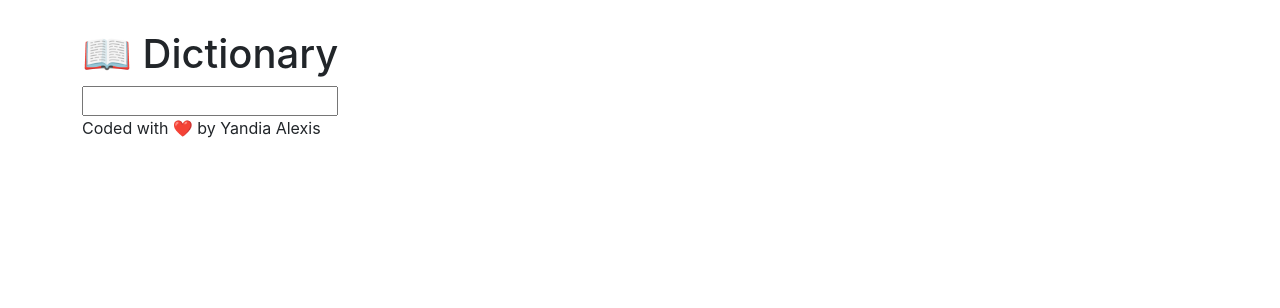
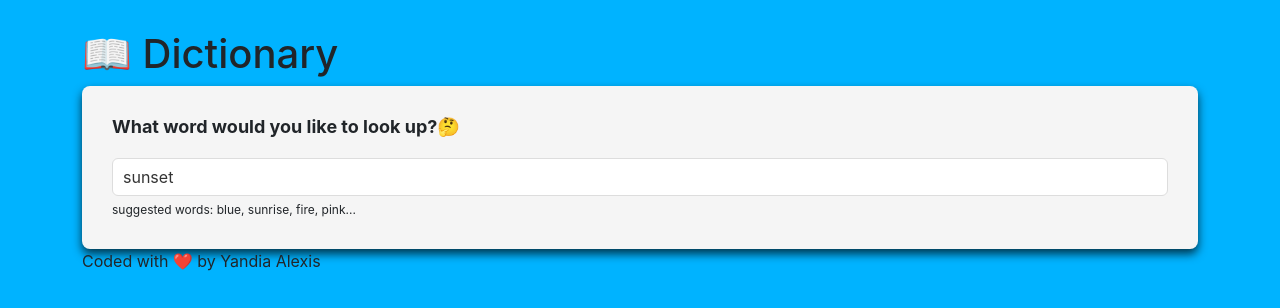
Before and after one commit to yand160/dictionary-project, a React (Create React App) app: page / in a window 1280 px wide. Shown: the top 308 px of the page. Built offline with nearby package versions, Linux system fonts and the light colour scheme; no server answers.

Commit message:
added css styling

```diff
--- a/src/App.css
+++ b/src/App.css
@@ -1,3 +1,12 @@
+body {
+  background: rgb(0, 179, 255);
+}
+
+a {
+  color: rgb(0, 179, 255);
+}
+
+
 .App-header {
   margin: 30px 0;
 }
--- a/src/Dictionary.css
+++ b/src/Dictionary.css
@@ -1,6 +1,25 @@
+.Dictionary h1 {
+  font-size: 18px;
+  font-weight: bold;
+  margin-bottom: 20px;
+}
 
-.Dictionary h1 {
-    font-size: 18px;
-    font-weight: bold;
-    margin-bottom: 20px;
+.Dictionary section {
+  background: whitesmoke;
+  padding: 30px;
+  border-radius: 8px;
+  box-shadow: 0 5px 10px rgba(0, 0, 0, 0.7);
 }
+
+.Dictionary input {
+  width: 100%;
+  border-radius: 6px;
+  padding: 6px 10px;
+  color: #333;
+  border: 1px solid #ddd;
+}
+
+.Dictionary .hint {
+  font-size: 12px;
+  margin-top: 5px;
+}
--- a/src/Dictionary.js
+++ b/src/Dictionary.js
@@ -3,30 +3,55 @@
 import Results from "./Results";
 import "./Dictionary.css";
 
-export default function Dictionary() {
-  const [keyword, setKeyword] = useState("");
+export default function Dictionary(props) {
+  const [keyword, setKeyword] = useState(props.defaultKeyword);
   const [results, setResults] = useState(null);
+  const [loaded, setLoaded] = useState(false);
 
   function handleResponse(response) {
     setResults(response.data);
   }
 
-  function search(event) {
-    event.preventDefault();
+  function search() {
     let apiUrl = `https://api.shecodes.io/dictionary/v1/define?word=${keyword}&key=7eo5ded69c3ffa8b7taebbf0b44b9fb2`;
     axios.get(apiUrl).then(handleResponse);
+  }
+
+  function handleSubmit(event) {
+    event.preventDefault();
+    search();
   }
 
   function handleKeywordChange(event) {
     setKeyword(event.target.value);
   }
 
+  function load() {
+    setLoaded(true);
+    search();
+  }
+
+  if (loaded) {
     return (
       <div className="Dictionary">
+        <section>
+          <h1>What word would you like to look up?🤔</h1>
           <form onSubmit={search}>
-        <input type="search" onChange={handleKeywordChange} />
+            <input
+              type="search"
+              onChange={handleKeywordChange}
+              defaultValue={props.defaultKeyword}
+            />
           </form>
+          <div className="hint">
+            suggested words: blue, sunrise, fire, pink...
+          </div>
+        </section>
         <Results results={results} />
       </div>
     );
+  } else {
+    load();
+    return "Loading";
   }
+}
--- /dev/null
+++ b/src/Meaning.css
@@ -0,0 +1,11 @@
+.Meaning h3 {
+  line-height: 1.5;
+  font-weight: bold;
+  font-size: 24px;
+}
+
+.Meaning .example {
+  font-style: italic;
+  color: blue;
+  margin-top: 10px;
+}
--- a/src/Meaning.js
+++ b/src/Meaning.js
@@ -1,4 +1,5 @@
 import React from "react";
+import "./Meaning.css";
 import Synonyms from "./Synonyms";
 
 export default function Meaning(props) {
--- a/src/Phonetic.js
+++ b/src/Phonetic.js
@@ -8,7 +8,7 @@
         Listen
       </a>
       <br />
-      {props.phonetic.text}
+      <span className="text">{props.phonetic.text}</span>
     </div>
   );
 }
--- /dev/null
+++ b/src/Results.css
@@ -0,0 +1,5 @@
+.Results h2 {
+  font-size: 36px;
+  font-weight: bold;
+  line-height: 1.5;
+}
--- a/src/Results.js
+++ b/src/Results.js
@@ -1,11 +1,13 @@
 import React from "react";
 import Meaning from "./Meaning";
 import Phonetic from "./Phonetic";
+import "./Results.css";
 
 export default function Results(props) {
   if (props.results) {
     return (
       <div className="Results">
+        <section>
           <h2>{props.results.word}</h2>
           {props.results.phonetic.map(function (phonetic, index) {
             return (
@@ -14,11 +16,12 @@
               </div>
             );
           })}
+        </section>
         {props.results.meanings.map(function (meaning, index) {
           return (
-            <div key={index}>
+            <section key={index}>
               <Meaning meaning={meaning} />
-            </div>
+            </section>
           );
         })}
       </div>
```
Also changed, not shown: src/Phonetic.css (added, +24 -0 lines), src/Synonyms.css (added, +11 -0 lines). Lines whose indentation alone changed are shown as unchanged.
